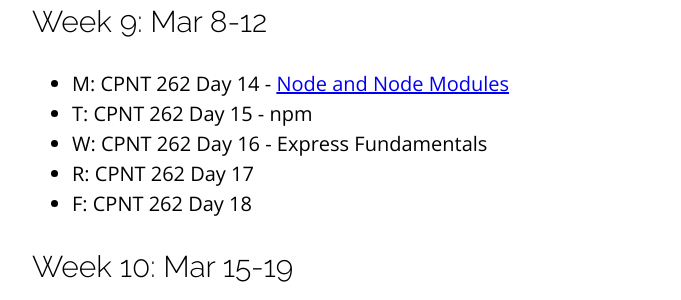
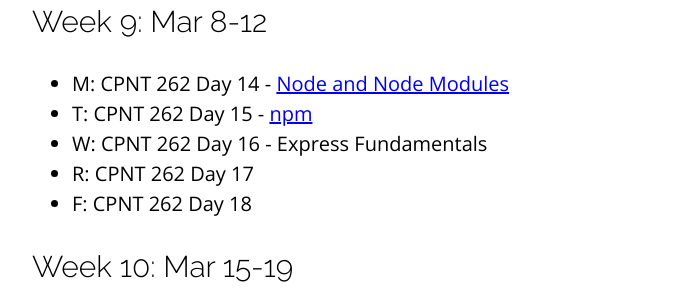
Before and after one commit to sait-wbdv/winter-2021, a Jekyll site: the page built from index.md, in a window 1280 px wide and 900 px high, scrolled down 2098 px. Shown: the part 160-460 px from the top of the window, without its empty margins (96-777 px from the left). Built offline with Jekyll 4.4.1, drawn with Linux system fonts in a browser that asks for light colours; nearby versions of some CDN libraries; part of the change alters nothing that is shown.

Commit message:
updated schedule

```diff
--- a/index.md
+++ b/index.md
@@ -60,7 +60,7 @@ title: "Program Schedule"
 
 ## Week 9: Mar 8-12
 - M: CPNT 262 Day 14 - [Node and Node Modules](/winter-2021{% link _posts/2021-03-08-node-modules.md %})
-- T: CPNT 262 Day 15 - npm
+- T: CPNT 262 Day 15 - [npm](/winter-2021{% link _posts/2021-03-09-npm-packages.md %})
 - W: CPNT 262 Day 16 - Express Fundamentals
 - R: CPNT 262 Day 17
 - F: CPNT 262 Day 18
```
